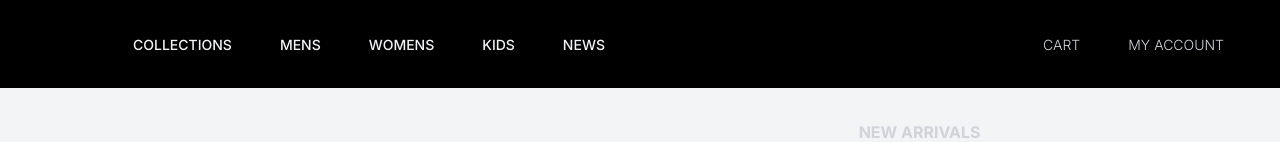
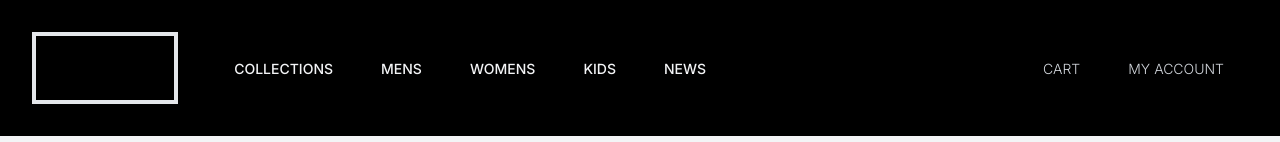
Before and after one commit to mayank4kathuria/KicksStore, a Next.js app: page / in a window 1280 px wide. Shown: the top 142 px of the page. Built offline with nearby package versions, Linux system fonts and the light colour scheme.

Commit message:
UPdated titles and tets

```diff
--- a/src/app/layout.tsx
+++ b/src/app/layout.tsx
@@ -5,8 +5,8 @@ import "./globals.css";
 const inter = Inter({ subsets: ["latin"] });
 
 export const metadata: Metadata = {
-  title: "Create Next App",
-  description: "Generated by create next app",
+  title: "TKS - The Kicks Store",
+  description: "An E-commerce Store for Sneakers, Shoes and more.",
 };
 
 export default function RootLayout({
--- a/src/app/page.tsx
+++ b/src/app/page.tsx
@@ -10,9 +10,10 @@ export default function Home() {
       {/* Header */}
       <div className="w-full p-8 bg-black flex items-center justify-between">
         <div className="flex items-center" >
-          <div className="mr-8" >
+          <div className="flex flex-col items-center uppercase mr-8 py-2 px-6 border-4 font-extrabold tracking-wide	" >
             {/* Logo */}
-            <span>LOGO</span>
+            <p>The Kicks</p>
+            <p>Store</p>
           </div>
           <div className="text-gray-100 uppercase font-medium " >
             {/* Menu Items */}
@@ -165,6 +166,9 @@ export default function Home() {
       </div>
 
       {/* Footer */}
+      <div className="w-full p-4 bg-black flex justify-center">
+        <p>Made By Mayank Kathuria</p>
+      </div>
     </main>
   );
 }
```
